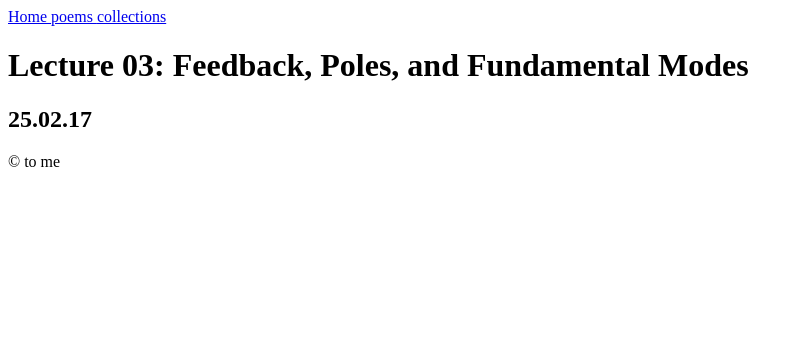
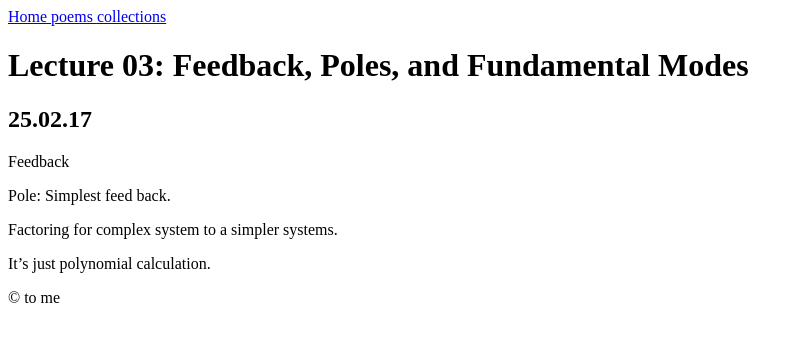
Before and after one commit to WSQS/blog, a Jekyll site: the page built from _code/algorithm/mit_signals_and_systems/03_feedback_poles_and_fundamental_modes.md, in a window 1280 px wide. Shown: the top 342 px of the page, without its empty margins (0-803 px from the left). Built offline with Jekyll 4.4.1, drawn with Linux system fonts in a browser that asks for light colours.

Commit message:
add note of class

```diff
--- a/_code/algorithm/mit_signals_and_systems/03_feedback_poles_and_fundamental_modes.md
+++ b/_code/algorithm/mit_signals_and_systems/03_feedback_poles_and_fundamental_modes.md
@@ -5,3 +5,11 @@ url: https://www.bilibili.com/video/BV1Vx411D7sN?p=3
 tags:
   - algorithm
 ---
+
+Feedback
+
+Pole: Simplest feed back.
+
+Factoring for complex system to a simpler systems.
+
+It's just polynomial calculation.
```
